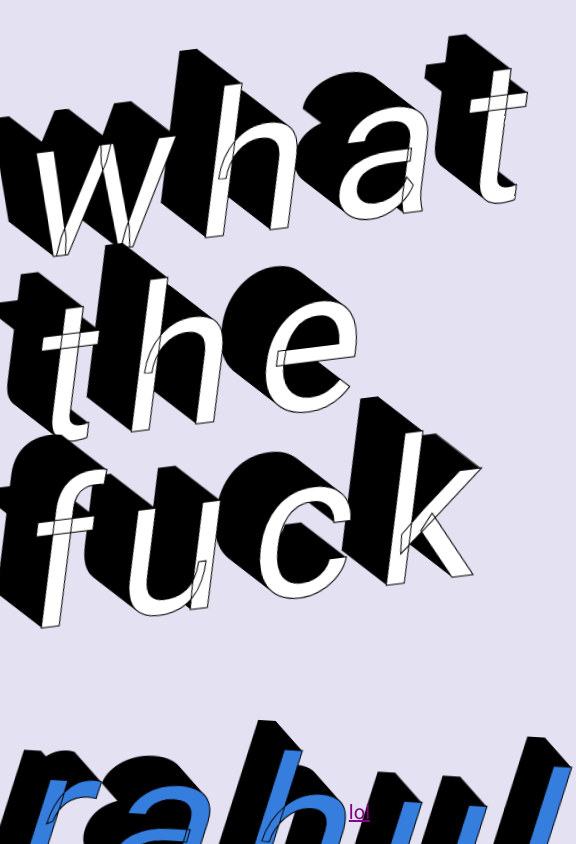
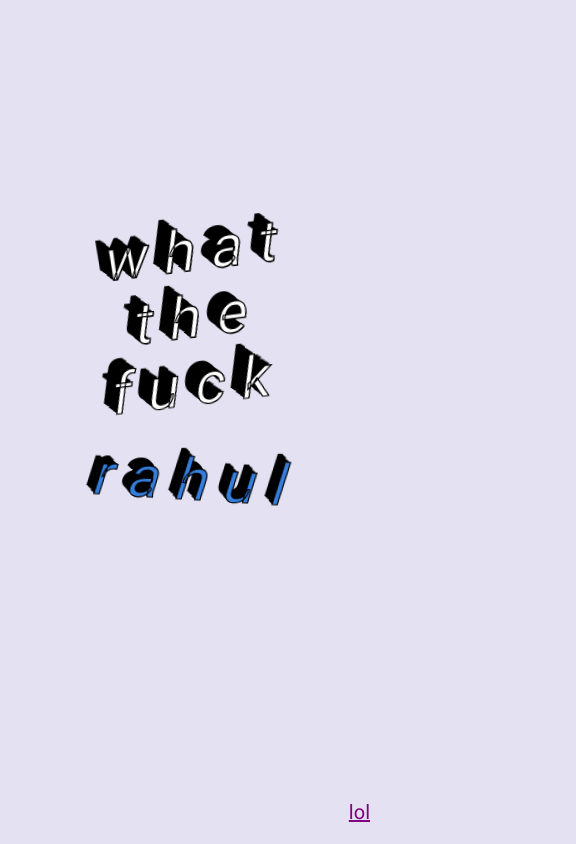
Before and after one commit to lunarblep/lunarblep.github.io, a plain HTML site: page index.html in a window 390 px wide. Shown: the top 844 px of the page, 576 px wide, since content can reach past the window. Drawn offline with Linux system fonts and the light colour scheme.

Commit message:
responsive

```diff
--- a/index.html
+++ b/index.html
@@ -1,6 +1,6 @@
 <html>
   <head>
-    <script src="script.js"></script>
+    <script src="./script.js"></script>
     <link href="https://fonts.googleapis.com/css?family=Roboto" rel="stylesheet">
     <link rel="stylesheet" type="text/css" href="style.css">
     <meta name="viewport" content="width=device-width, user-scalable=0">
@@ -8,14 +8,14 @@
   <body>
     <!-- https://dribbble.com/shots/4683253-Don-t-Do-It -->
     <div class="container">
-      <span class="text">
+      <div class="text">
         <div class="letter" id="w">what</div>
         <div class="letter" id="t">the</div>
         <div class="letter" id="f">fuck</div>
         <div class="letter" id="rahul">rahul</div>
       </span>
-      <a href="https://rahul.lol" class="lol">lol</a>
-      <img src="wtf.png"/>
     </div>
+    <a href="https://rahul.lol" class="lol">lol</a>
+
   </body>
 </html>
--- /dev/null
+++ b/script.js
@@ -0,0 +1,38 @@
+let setSize = () => {
+  console.log("rez");
+  let height =
+    document.querySelector(".text").getBoundingClientRect().height * 1.5;
+  let width =
+    document.querySelector(".letter").getBoundingClientRect().width * 1.5;
+
+  let scale = Math.min(window.innerHeight / height, window.innerWidth / width);
+  console.log(scale);
+  document.querySelector(".text").style.transform = `scale(${scale}, ${scale})`;
+  document.querySelector("body").style.paddingTop = `${(window.innerHeight -
+    height) /
+    2}`;
+};
+
+let generateTextShadow = (i, color) => {
+  let s = "";
+  for (let j = 0; j < i; j++) {
+    s += `${j}px `.repeat(2) + `${color},`;
+    s += `${j}.25px `.repeat(2) + `${color},`;
+    s += `${j}.5px `.repeat(2) + `${color},`;
+    s += `${j}.75px `.repeat(2) + `${color},`;
+  }
+  return s;
+};
+
+let resizeTimer;
+
+window.addEventListener("load", setSize);
+window.addEventListener("load", onLoad);
+
+// window.addEventListener("resize", () => {
+//   clearTimeout(resizeTimer);
+//   resizeTimer = setTimeout(function() {
+//     setSize();
+//     setSize();
+//   }, 1000);
+// });
--- a/style.css
+++ b/style.css
@@ -2,40 +2,56 @@ body {
   background: #e4e2f2;
   user-select: none;
   overflow-y: hidden;
+  /* padding-top:200px; */
 }
 
 a {
   text-decoration: none;
 }
 
+.text {
+  width: fit-content;
+  margin: 0 auto;
+  /* align-content: center; */
+  /* transform: scale(.5,.5); Standard syntax */
+}
+
 .letter {
   display: block;
-  letter-spacing: 24px;
+  width: 220px;
+  letter-spacing: 14px;
   font-style: italic;
-  transition: 0.5s all;
-  height: 220px;
   text-align: center;
   border-radius: 10px;
   transform: rotate3d(1, 0, 1, 350deg);
-  margin: -35px 0;
-  text-shadow: 0px 0px black, -1px -1px black, -2px -2px black, -3px -3px black, -4px -4px black, -5px -5px black, -6px -6px black, -7px -7px black, -8px -8px black, -9px -9px black, -10px -10px black, -11px -11px black, -12px -12px black, -13px -13px black, -14px -14px black, -15px -15px black, -16px -16px black, -17px -17px black, -18px -18px black, -19px -19px black, -20px -20px black, -21px -21px black, -22px -22px black, -23px -23px black, -24px -24px black, -25px -25px black, -26px -26px black, -27px -27px black, -28px -28px black, -29px -29px black, -30px -30px black, -31px -31px black, -32px -32px black, -33px -33px black, -34px -34px black, -35px -35px black, -36px -36px black, -37px -37px black, -38px -38px black, -39px -39px black, -40px -40px black;
+  /* margin: -25px 0; */
+  text-shadow:
+    0px 0px black,
+    0.5px 0.5px black,
+    -1px -1px black,
+    -1.5px -1.5px black,
+    -2px -2px black,
+    -2.5px -2.5px black,
+    -3px -3px black,
+    -4px -4px black,
+    -5px -5px black,
+    -6px -6px black,
+    -7px -7px black,
+    -8px -8px black,
+    -9px -9px black,
+    -10px -10px black;
   color: white;
   -webkit-text-stroke-width: 1px;
   -webkit-text-stroke-color: black;
+  transition: .5s transform,text-shadow 0.5s;
 }
 
 .letter:hover {
   transform: rotate3d(1, 0, 1, 355deg);
-  text-shadow: 0px 0px #0768D7, -1px -1px #0768D7, -2px -2px #0768D7, -3px -3px #0768D7, -4px -4px #0768D7, -5px -5px #0768D7, -6px -6px #0768D7, -7px -7px #0768D7, -8px -8px #0768D7, -9px -9px #0768D7, -10px -10px #0768D7, -11px -11px #0768D7, -12px -12px #0768D7, -13px -13px #0768D7, -14px -14px #0768D7, -15px -15px #0768D7, -16px -16px #0768D7, -17px -17px #0768D7, -18px -18px #0768D7, -19px -19px #0768D7, -20px -20px #0768D7, -21px -21px #0768D7, -22px -22px #0768D7, -23px -23px #0768D7, -24px -24px #0768D7, -25px -25px #0768D7, -26px -26px #0768D7, -27px -27px #0768D7, -28px -28px #0768D7, -29px -29px #0768D7, -30px -30px #0768D7, -31px -31px #0768D7, -32px -32px #0768D7, -33px -33px #0768D7, -34px -34px #0768D7, -35px -35px #0768D7, -36px -36px #0768D7, -37px -37px #0768D7, -38px -38px #0768D7, -39px -39px #0768D7, -40px -40px #0768D7, -41px -41px #0768D7, -42px -42px #0768D7, -43px -43px #0768D7, -44px -44px #0768D7, -45px -45px #0768D7, -46px -46px #0768D7, -47px -47px #0768D7, -48px -48px #0768D7, -49px -49px #0768D7, -50px -50px #0768D7;
+  text-shadow: 0px 0px #0768D7, -1px -1px #0768D7, -2px -2px #0768D7, -3px -3px #0768D7, -4px -4px #0768D7, -5px -5px #0768D7, -6px -6px #0768D7, -7px -7px #0768D7, -8px -8px #0768D7, -9px -9px #0768D7, -10px -10px #0768D7, -11px -11px #0768D7, -12px -12px #0768D7, -13px -13px #0768D7;
 }
 
 
-img {
-  padding-top: 20vh;
-  max-width:100%;
-  max-height:100%;
-  width: 500px;
-}
 
 
 .lol {
@@ -52,27 +68,21 @@ img {
   margin: 0 auto;
   width: 100%;
   height: 100%;
-  padding-top: 80px;
-  font-size: 200px;
+  font-size: 50px;
   text-align: center;
 }
 
 #rahul {
-  margin-top: 100px;
+  margin-top: 25px;
   color: #357edd;
   transform: rotate3d(1, 0, 1, 365deg);
-  text-shadow: 0px 0px black, -1px -1px black, -2px -2px black, -3px -3px black, -4px -4px black, -5px -5px black, -6px -6px black, -7px -7px black, -8px -8px black, -9px -9px black, -10px -10px black, -11px -11px black, -12px -12px black, -13px -13px black, -14px -14px black, -15px -15px black, -16px -16px black, -17px -17px black, -18px -18px black, -19px -19px black, -20px -20px black, -21px -21px black, -22px -22px black, -23px -23px black, -24px -24px black, -25px -25px black, -26px -26px black, -27px -27px black, -28px -28px black;
+  text-shadow: 0px 0px black, -1px -1px black, -2px -2px black, -3px -3px black, -4px -4px black, -5px -5px black, -6px -6px black, -7px -7px black;
 }
 
 #rahul:hover {
-  text-shadow: 0px 0px black, -1px -1px black, -2px -2px black, -3px -3px black, -4px -4px black, -5px -5px black, -6px -6px black, -7px -7px black, -8px -8px black, -9px -9px black, -10px -10px black, -11px -11px black, -12px -12px black, -13px -13px black, -14px -14px black, -15px -15px black, -16px -16px black, -17px -17px black, -18px -18px black, -19px -19px black, -20px -20px black, -21px -21px black, -22px -22px black, -23px -23px black, -24px -24px black, -25px -25px black, -26px -26px black, -27px -27px black, -28px -28px black, -29px -29px black, -30px -30px black, -31px -31px black, -32px -32px black, -33px -33px black, -34px -34px black, -35px -35px black, -36px -36px black, -37px -37px black, -38px -38px black, -39px -39px black, -40px -40px black, -41px -41px black, -42px -42px black, -43px -43px black, -44px -44px black, -45px -45px black, -46px -46px black, -47px -47px black, -48px -48px black, -49px -49px black, -50px -50px black;
+  text-shadow: 0px 0px black, -1px -1px black, -2px -2px black, -3px -3px black, -4px -4px black, -5px -5px black, -6px -6px black, -7px -7px black, -8px -8px black, -9px -9px black, -10px -10px black, -11px -11px black, -12px -12px black, -13px -13px black;
   transform: rotate3d(1, 0, 1, 355deg);
 }
 
-@media screen and (max-width: 1200px) {
-  .h1 {
-    font-size: unset !important;
-  }
-}
 
 /*# sourceMappingURL=style.css.map */
```
Also changed, not shown: wtf.png (added), 2 other files.
